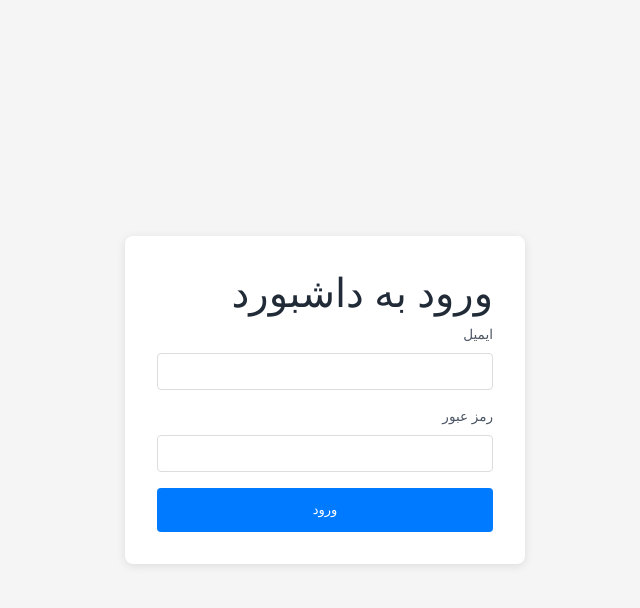
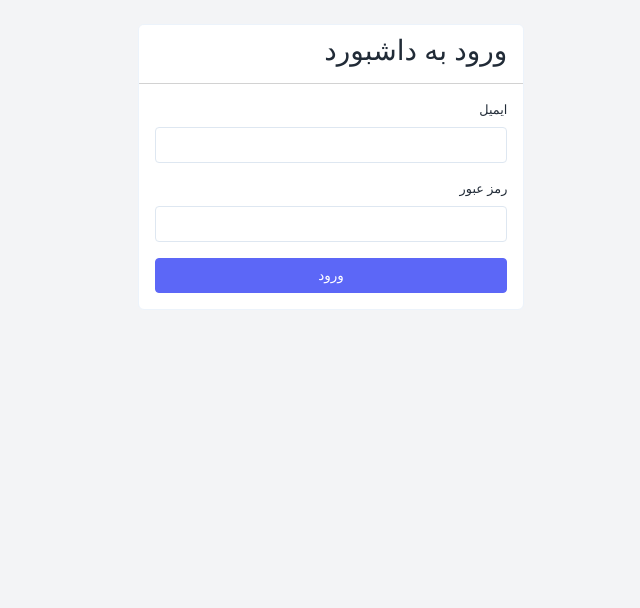
Before and after one commit to arsalanarghavan/bothandler, a Vue app in the folder frontend/: page /login in a window 1280 px wide. Shown: the top 608 px of the page, without its empty margins (387-1027 px from the left). Built offline with nearby package versions, Linux system fonts and the light colour scheme; no server answers.

Commit message:
Fix setup wizard and login page styling with Xintra layout

```diff
--- a/frontend/src/views/LoginView.vue
+++ b/frontend/src/views/LoginView.vue
@@ -1,21 +1,35 @@
 <template>
-  <div class="login-page">
-    <div class="login-container">
-      <h1>ورود به داشبورد</h1>
-      <form @submit.prevent="handleLogin">
-        <div class="form-group">
-          <label>ایمیل</label>
-          <input v-model="form.email" type="email" required />
+  <div class="page">
+    <div class="main-content app-content">
+      <div class="side-app">
+        <div class="main-container container-fluid">
+          <div class="row justify-content-center">
+            <div class="col-md-6 col-lg-4">
+              <div class="card">
+                <div class="card-header">
+                  <h3 class="card-title">ورود به داشبورد</h3>
+                </div>
+                <div class="card-body">
+                  <form @submit.prevent="handleLogin">
+                    <div class="mb-3">
+                      <label class="form-label">ایمیل</label>
+                      <input v-model="form.email" type="email" class="form-control" required />
+                    </div>
+                    <div class="mb-3">
+                      <label class="form-label">رمز عبور</label>
+                      <input v-model="form.password" type="password" class="form-control" required />
+                    </div>
+                    <div v-if="error" class="alert alert-danger">{{ error }}</div>
+                    <button type="submit" class="btn btn-primary w-100" :disabled="loading">
+                      {{ loading ? 'در حال ورود...' : 'ورود' }}
+                    </button>
+                  </form>
+                </div>
+              </div>
+            </div>
+          </div>
         </div>
-        <div class="form-group">
-          <label>رمز عبور</label>
-          <input v-model="form.password" type="password" required />
-        </div>
-        <div v-if="error" class="error">{{ error }}</div>
-        <button type="submit" :disabled="loading">
-          {{ loading ? 'در حال ورود...' : 'ورود' }}
-        </button>
-      </form>
+      </div>
     </div>
   </div>
 </template>
@@ -50,57 +64,14 @@ const handleLogin = async () => {
 };
 </script>
 
-<style scoped>
-.login-page {
-  display: flex;
-  justify-content: center;
-  align-items: center;
+<style>
+.page {
   min-height: 100vh;
-  background: #f5f5f5;
+  background-color: #f5f7fb;
 }
 
-.login-container {
-  background: white;
-  padding: 2rem;
-  border-radius: 8px;
-  box-shadow: 0 2px 10px rgba(0, 0, 0, 0.1);
-  width: 100%;
-  max-width: 400px;
-}
-
-.form-group {
-  margin-bottom: 1rem;
-}
-
-.form-group label {
-  display: block;
-  margin-bottom: 0.5rem;
-}
-
-.form-group input {
-  width: 100%;
-  padding: 0.5rem;
-  border: 1px solid #ddd;
-  border-radius: 4px;
-}
-
-.error {
-  color: red;
-  margin-bottom: 1rem;
-}
-
-button {
-  width: 100%;
-  padding: 0.75rem;
-  background: #007bff;
-  color: white;
-  border: none;
-  border-radius: 4px;
-  cursor: pointer;
-}
-
-button:disabled {
-  opacity: 0.6;
-  cursor: not-allowed;
+.main-content {
+  margin-top: 0;
+  padding-top: 2rem;
 }
 </style>
--- a/frontend/src/views/SetupWizardView.vue
+++ b/frontend/src/views/SetupWizardView.vue
@@ -1,5 +1,8 @@
 <template>
-  <div class="container">
+  <div class="page">
+    <div class="main-content app-content">
+      <div class="side-app">
+        <div class="main-container container-fluid">
           <div class="row justify-content-center">
             <div class="col-xl-8">
               <div class="card">
@@ -107,6 +110,9 @@
             </div>
           </div>
         </div>
+      </div>
+    </div>
+  </div>
 </template>
 
 <script setup lang="ts">
@@ -175,10 +181,30 @@ const submit = async () => {
 
 onMounted(() => {
   updateWizardSteps();
+
+  // Initialize vanilla-wizard if available
+  if (typeof window !== 'undefined' && (window as any).VanillaWizard) {
+    const wizardElement = document.getElementById('setup-wizard');
+    if (wizardElement) {
+      try {
+        new (window as any).VanillaWizard(wizardElement);
+      } catch (e) {
+        console.warn('VanillaWizard initialization failed:', e);
+      }
+    }
+  }
+
+  // Also try to trigger form-wizard-init if it exists
+  setTimeout(() => {
+    if (typeof (window as any).formWizardInit === 'function') {
+      (window as any).formWizardInit();
+    }
+  }, 100);
 });
 </script>
 
-<style scoped>
+<style>
+/* Remove scoped to allow global styles to apply */
 .wizard-step {
   display: none;
 }
@@ -194,4 +220,15 @@ onMounted(() => {
   margin-bottom: 1rem;
   color: var(--primary-color);
 }
+
+/* Ensure page has proper background */
+.page {
+  min-height: 100vh;
+  background-color: #f5f7fb;
+}
+
+.main-content {
+  margin-top: 0;
+  padding-top: 2rem;
+}
 </style>
```
Lines whose indentation alone changed are shown as unchanged.
